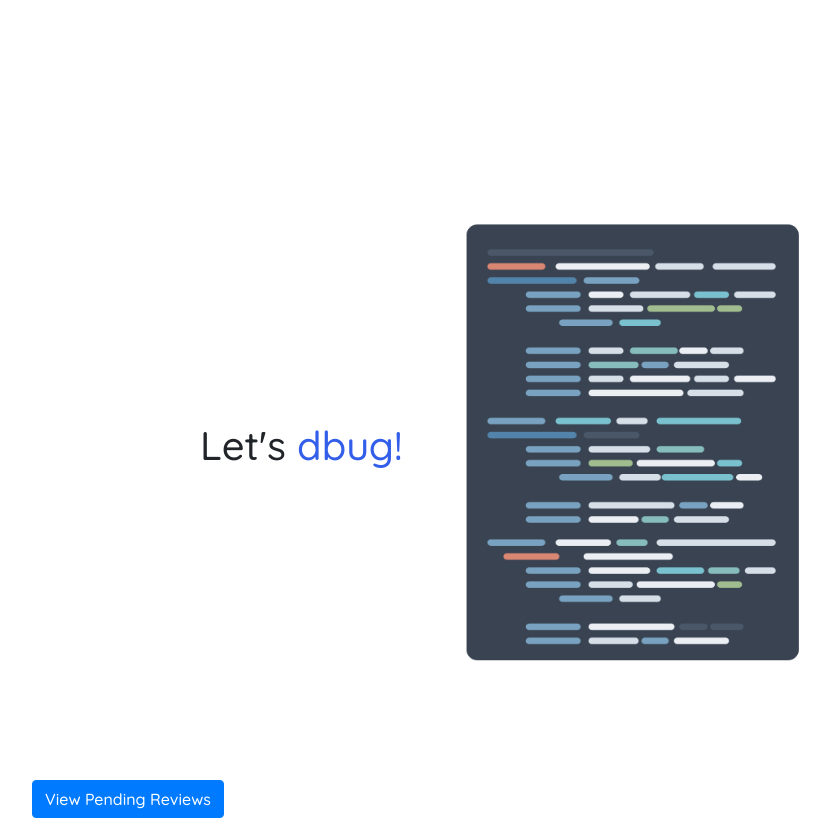
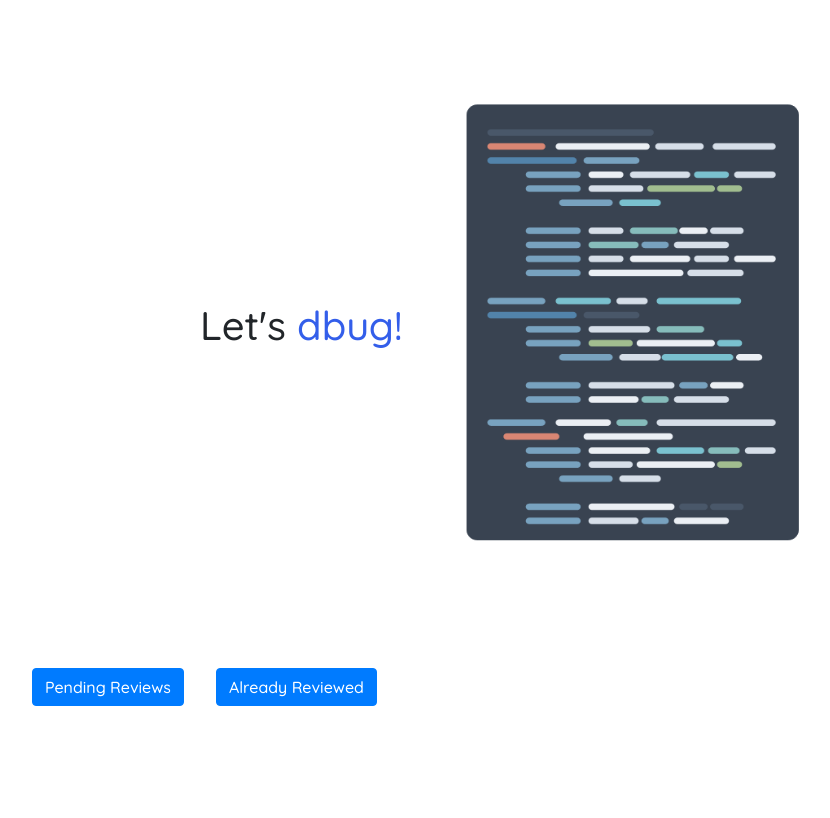
Before and after one commit to Aaryamann171/dbug-django, a Django app: page /home in a window 1280 px wide. Shown: the part 106-924 px from the top of the page, without its empty margins (80-910 px from the left). After the commit the page ends 812 px from the top, so only its background shows below. Run offline with Django 3.2, Linux system fonts and the light colour scheme; some libraries are stand-ins or nearby versions.

Commit message:
added reviewd section

```diff
--- a/dbug/urls.py
+++ b/dbug/urls.py
@@ -1,13 +1,14 @@
 from django.contrib import admin
 from django.urls import path
-from reviewer.views import home_view, login_view, pending_view, verify, welcome_view, team_view, about_view, contact_view
+from reviewer.views import home_view, login_view, pending_view, verify, welcome_view, team_view, about_view, contact_view, reviewed_view
 urlpatterns = [
     path('admin/', admin.site.urls),
     path('home', home_view, name='home'),
     path('login', login_view, name='login'),
     path('', welcome_view, name='welcome'),
-    path('verify', verify, name="add"),
+    path('verify', verify, name="verify"),
     path('pending', pending_view),
+    path('reviewed', reviewed_view),
     path('about/', about_view),
     path('contact/', contact_view),
     path('team/', team_view),
--- a/reviewer/views.py
+++ b/reviewer/views.py
@@ -16,6 +16,10 @@ def home_view(request, *args, **keywordargs):
 
 def pending_view(request, *args, **keywordargs):
     return render(request, 'pending.html', {})
+
+
+def reviewed_view(request, *args, **keywordargs):
+    return render(request, 'reviewed.html', {})
 
 
 def team_view(request, *args, **keywordargs):
--- a/templates/home.html
+++ b/templates/home.html
@@ -17,13 +17,17 @@
 <h1
   style="
     margin-left: 7em;
-    margin-top: 5em;
+    margin-top: 2em;
     font-family: 'Quicksand', sans-serif;
   "
 >
   Let's <span style="color: #335eea;">dbug!</span
   ><img src="static/code.png" height="500" width="500" />
 </h1>
+
+<table>
+<tr>
+<td>
 <form
   action="pending"
   method="GET"
@@ -33,8 +37,24 @@
     font-family: 'Quicksand', sans-serif;
   "
 >
-  <button class="btn btn-primary" type="submit">View Pending Reviews</button>
+  <button class="btn btn-primary" type="submit">Pending Reviews</button>
 </form>
+</td>
+<td>
+<form
+  action="reviewed"
+  method="GET"
+  style="
+    margin-left: 2em;
+    margin-top: 5em;
+    font-family: 'Quicksand', sans-serif;
+  "
+>
+  <button class="btn btn-primary" type="submit">Already Reviewed</button>
+</td>
+</form>
+</tr>
+</table>
 
 <script src="https://cdnjs.cloudflare.com/ajax/libs/jquery/2.2.2/jquery.min.js"></script>
 <script src="https://maxcdn.bootstrapcdn.com/bootstrap/3.3.6/js/bootstrap.min.js"></script>
--- a/templates/pending.html
+++ b/templates/pending.html
@@ -11,7 +11,7 @@
   <h1>Pending</h1>
   <br /><br />
 
-  <button type="button" class="collapsible btn btn-dark">Odd Numbers</button>
+  <button type="button" class="collapsible btn btn-dark">Odd Numbers from <b>bepis</b></button>
   <div class="content">
     <pre class="prettyprint">
         # Python program to check if the input number is odd or even.
@@ -27,7 +27,7 @@
   </div>
   <br /><br />
   <button type="button" class="collapsible btn btn-dark">
-    Prime Numbers
+    Prime Numbers from <b>oreo</b>
   </button>
   <div class="content">
     <pre class="prettyprint">
```
Also changed, not shown: templates/reviewed.html (added, +36 -0 lines).
